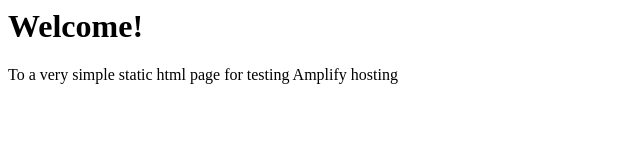
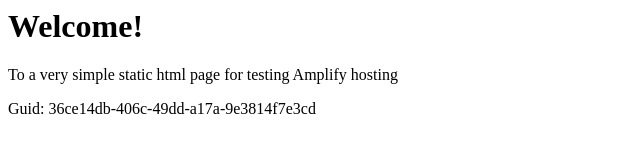
Before and after one commit to aws-aemilia-iad/Github-PR-Commit-Integration-Test-DoNotTouch-Gith-P5X5MO5I-v1-preprod-us-east-1, a website: page src/index.html in a window 1280 px wide. Shown: the whole page, without its empty margins (0-640 px from the left). Drawn offline with Linux system fonts and the light colour scheme.

Commit message:
commit from integ tests

```diff
--- a/src/index.html
+++ b/src/index.html
@@ -1,3 +1,5 @@
+
+
 <html lang="en">
 
 <head>
@@ -10,6 +12,6 @@
 <body>
     <h1>Welcome!</h1>
     <p>To a very simple static html page for testing Amplify hosting</p>
-</body>
+    <p>Guid: 36ce14db-406c-49dd-a17a-9e3814f7e3cd</p></body>
 
 </html>
```
